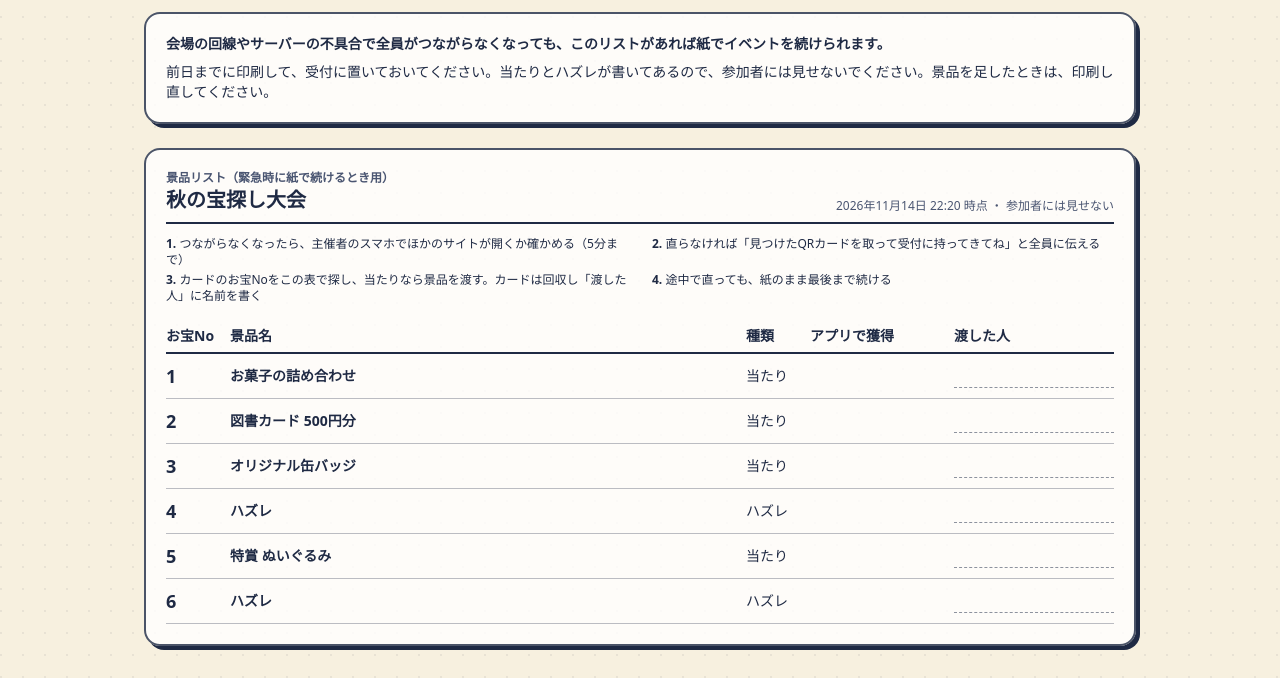
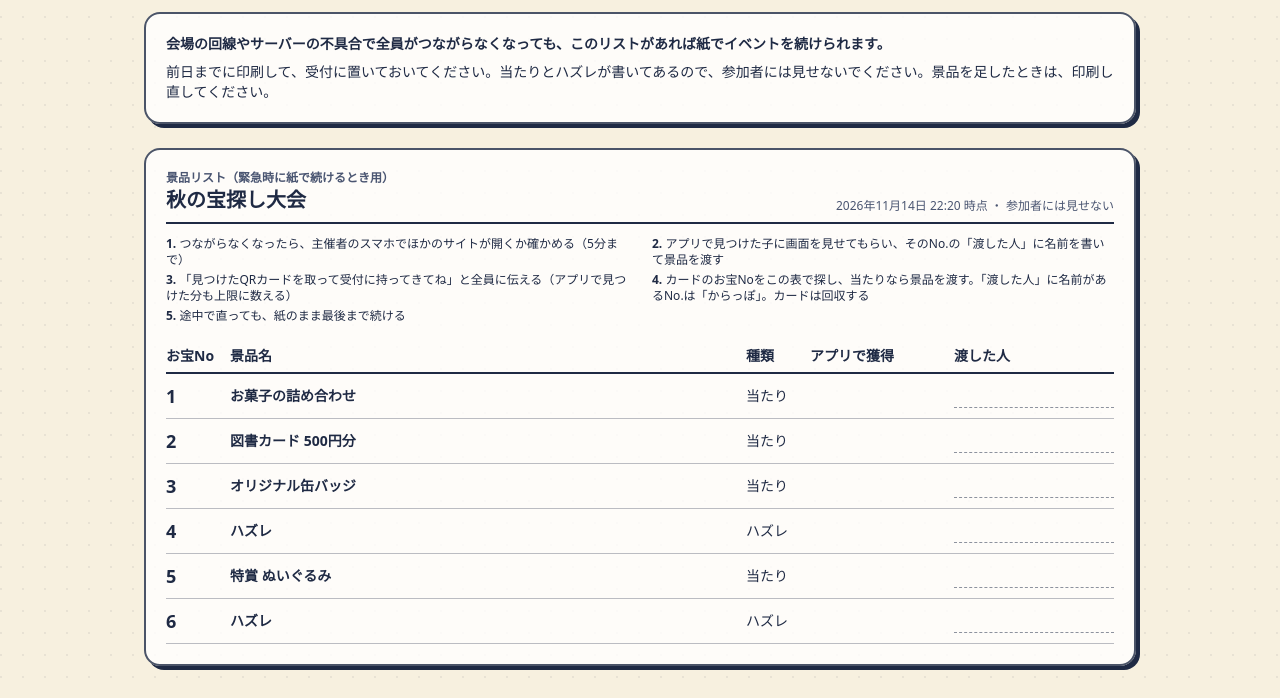
Before and after one commit to hirokirokki0820/qr-treasurehunt-laravel, a Laravel app: page /host/events/1/prize-list in a window 1280 px wide. Shown: the part 402-1100 px from the top of the page. Run offline with Laravel 12, Linux system fonts and the light colour scheme; a user stored in the database is signed in; data comes from the database, SQL or seed files in the repository; data that the repository does not hold is empty; style sheets or scripts are compiled from the project's sources; some libraries are stand-ins or nearby versions.

Commit message:
景品リストの紙の手順を、途中から紙に切り替える流れに合わせる／参加者カードの予備は枠を使うので、当日消せることを書く
Co-Authored-By: Claude Opus 5.5 <noreply@anthropic.com>
Claude-Session: https://claude.ai/code/session_013H213uAxjmPoDqrfau3M6s

```diff
--- a/resources/views/cards/index.blade.php
+++ b/resources/views/cards/index.blade.php
@@ -66,6 +66,6 @@
                 @endforeach
             </ul>
         @endif
-        <p class="mt-4 text-xs text-ink-soft">参加者カードの枚数も参加人数に数えます。イベントのページで「イベントを片付ける」を押すと、カードも使えなくなります（次の回は作り直して印刷してください）。</p>
+        <p class="mt-4 text-xs text-ink-soft">参加者カードの枚数も参加人数に数えます。予備として多めに作ったときは、当日に参加人数の枠が足りなくなりそうなら、使っていないカードを選んで削除してください（消した分だけ、スマホで参加できる人数が戻ります）。イベントのページで「イベントを片付ける」を押すと、カードも使えなくなります（次の回は作り直して印刷してください）。</p>
     </section>
 </x-layouts.app>
--- a/resources/views/events/prize-list.blade.php
+++ b/resources/views/events/prize-list.blade.php
@@ -42,9 +42,10 @@
 
         <ol class="mt-3 grid gap-x-6 gap-y-1 text-xs sm:grid-cols-2 print:grid-cols-2 print:text-[8.5pt]">
             <li><span class="font-black">1.</span> つながらなくなったら、主催者のスマホでほかのサイトが開くか確かめる（5分まで）</li>
-            <li><span class="font-black">2.</span> 直らなければ「見つけたQRカードを取って受付に持ってきてね」と全員に伝える</li>
-            <li><span class="font-black">3.</span> カードのお宝Noをこの表で探し、当たりなら景品を渡す。カードは回収し「渡した人」に名前を書く</li>
-            <li><span class="font-black">4.</span> 途中で直っても、紙のまま最後まで続ける</li>
+            <li><span class="font-black">2.</span> アプリで見つけた子に画面を見せてもらい、そのNo.の「渡した人」に名前を書いて景品を渡す</li>
+            <li><span class="font-black">3.</span> 「見つけたQRカードを取って受付に持ってきてね」と全員に伝える（アプリで見つけた分も上限に数える）</li>
+            <li><span class="font-black">4.</span> カードのお宝Noをこの表で探し、当たりなら景品を渡す。「渡した人」に名前があるNo.は「からっぽ」。カードは回収する</li>
+            <li><span class="font-black">5.</span> 途中で直っても、紙のまま最後まで続ける</li>
         </ol>
         @if ($event->hasPrizeLimit())
             <p class="mt-2 text-xs font-bold print:text-[8.5pt]">1人が持ってこられる枚数：{{ $event->prizeLimitLabel() }}</p>
```
